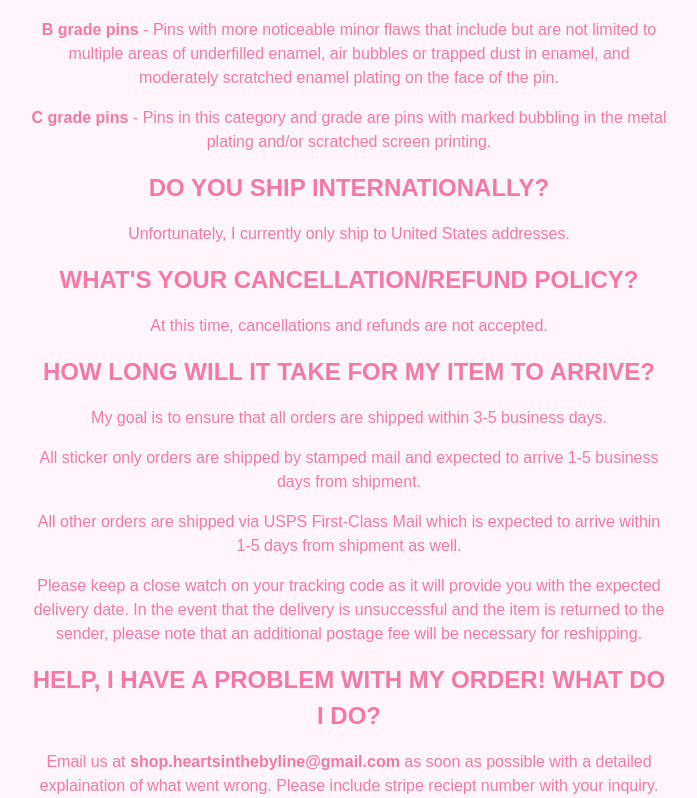
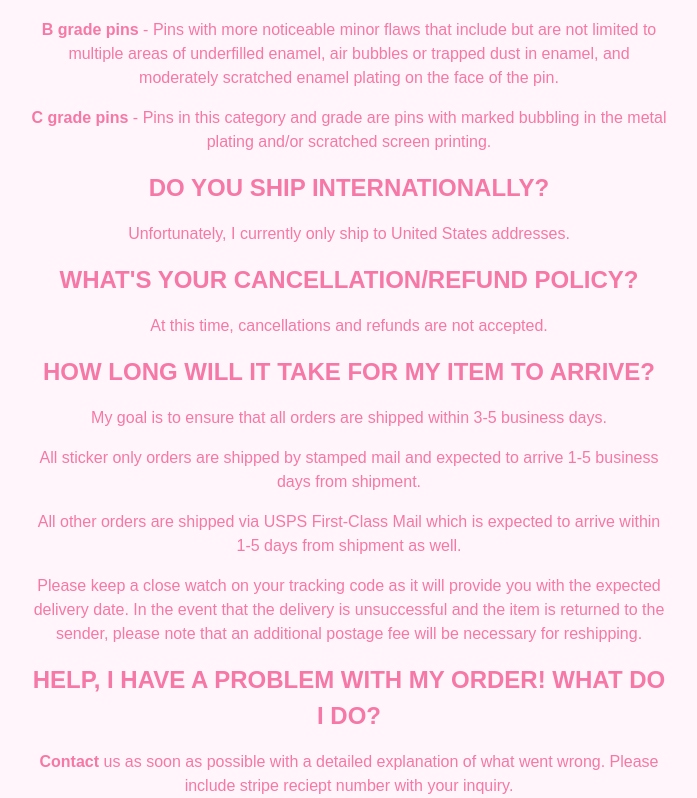
Before and after one commit to aliciahetrick/heartsinthebyline, a React (Create React App) app in the folder frontend/: page /faq in a window 1280 px wide. Shown: the part 357-1155 px from the top of the page, without its empty margins (291-988 px from the left). Built offline with nearby package versions, Linux system fonts and the light colour scheme; no server answers; a web font is replaced by a local one; what chance would draw is missing.

Commit message:
Add link to contact page from FAQ question

```diff
--- a/frontend/src/components/FAQ.jsx
+++ b/frontend/src/components/FAQ.jsx
@@ -1,4 +1,5 @@
 import styled from "styled-components/macro";
+import { Link } from "react-router-dom";
 
 const FAQ = () => {
   return (
@@ -51,9 +52,13 @@ const FAQ = () => {
 
         <Question>Help, I have a problem with my order! What do I do?</Question>
         <Answer>
-          Email us at <b>shop.heartsinthebyline@gmail.com</b> as soon as
-          possible with a detailed explaination of what went wrong. Please
-          include stripe reciept number with your inquiry.
+          <ContactLink
+            to="/contact"
+            style={{ textDecoration: "none", color: "#f578a6" }}>
+            Contact
+          </ContactLink>{" "}
+          us as soon as possible with a detailed explanation of what went wrong.
+          Please include stripe reciept number with your inquiry.
         </Answer>
       </Container>
 
@@ -103,3 +108,7 @@ const Answer = styled.div`
   //   margin-top: 0.5em;
   font-weight: 500;
 `;
+
+const ContactLink = styled(Link)`
+  font-weight: bold;
+`;
--- a/frontend/src/components/navbar/NavbarMobile.jsx
+++ b/frontend/src/components/navbar/NavbarMobile.jsx
@@ -1,6 +1,6 @@
 // import { useSelector } from "react-redux";
 import { useSelector } from "react-redux";
-import { useState } from "react";
+// import { useState } from "react";
 import { Link } from "react-router-dom";
 // import { logoutUser } from "../../features/authSlice";
 
```
